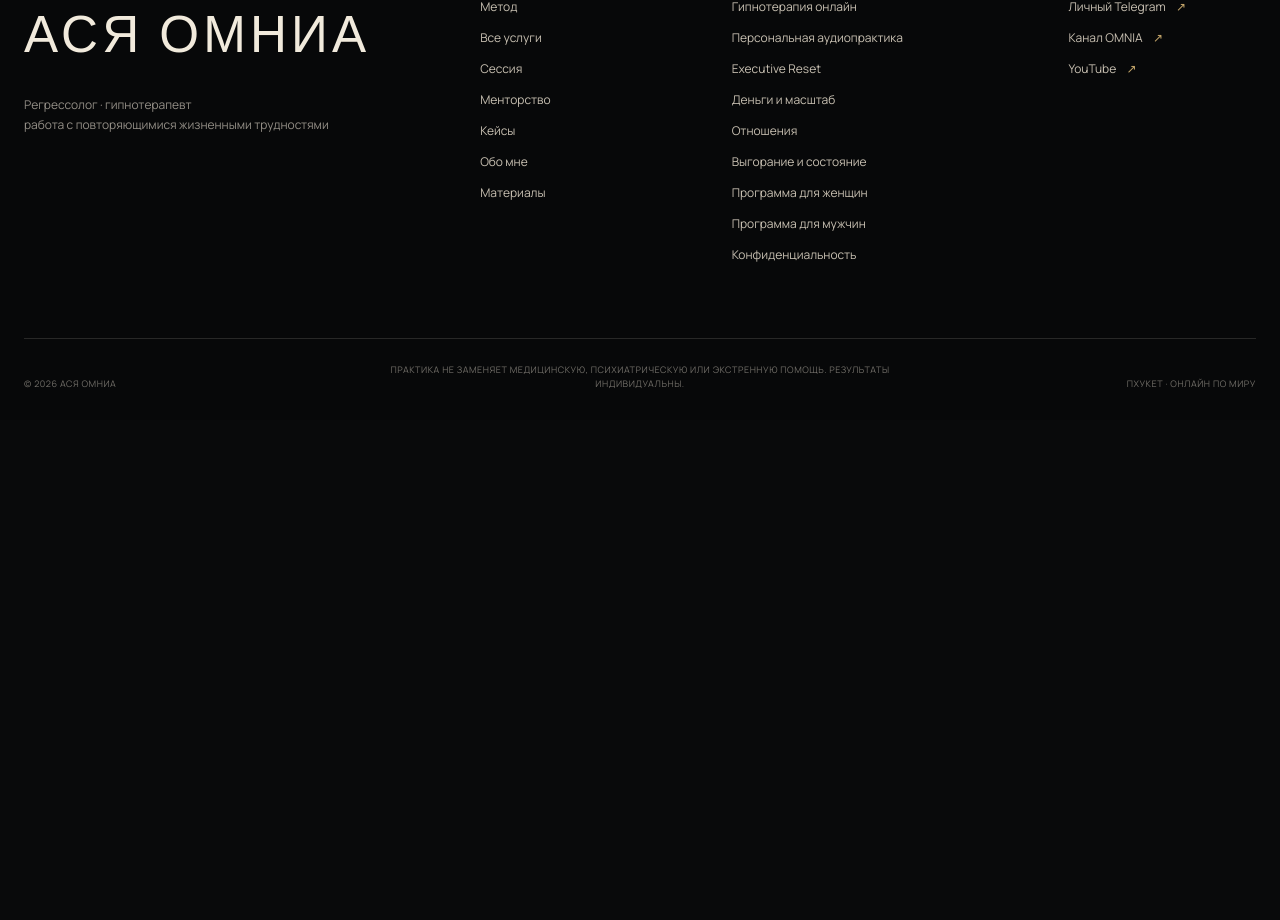
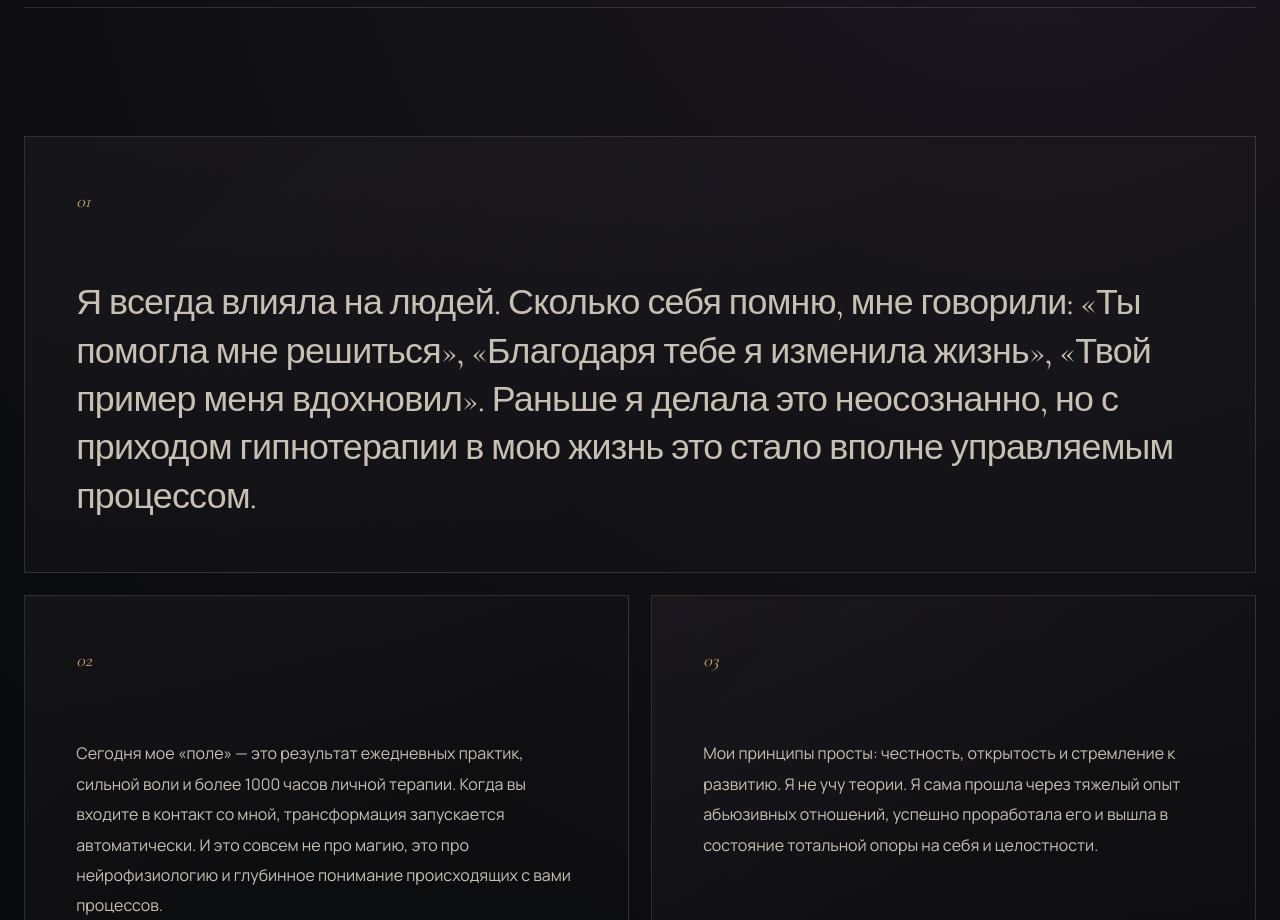
Before and after one commit to Jiniys05/asya-omnia, a Next.js app: page /about in a window 1280 px wide. Before the commit this address had no page. Shown: the part 896-1816 px from the top of the page. Before the commit the page ends 1316 px from the top, so only its background shows below. Built offline with nearby package versions, Linux system fonts and the light colour scheme.

Commit message:
Add about page

```diff
--- /dev/null
+++ b/app/about/page.tsx
@@ -0,0 +1,141 @@
+import type { Metadata } from "next";
+import { omniaMedia } from "../media";
+import { DetailPage } from "../site-components";
+
+export const dynamic = "force-static";
+
+export const metadata: Metadata = {
+  title: "Об Асе Омниа",
+  description:
+    "Ася Омниа — регрессолог и гипнотерапевт. Индивидуальная работа с повторяющимися трудностями, тревогой, отношениями и важными жизненными решениями.",
+  alternates: { canonical: "/about" },
+};
+
+export default function AboutPage() {
+  return (
+    <DetailPage
+      eyebrow="Об Асе Омниа"
+      canonicalPath="/about"
+      title="Ася Омниа."
+      italic="Я провожу людей в самое интересное место на Земле — в их бессознательное."
+      lead="То, что я делаю, давно вышло за рамки определений «гипнотерапевт» или «регрессолог». Я работаю с самой архитектурой вашей жизни — с вашим бессознательным на глубинном уровне, перестраивая нейронные связи, за счет чего вы начинаете иначе реагировать на жизненные ситуации и получаете совсем другое качество жизни."
+      image={omniaMedia.asyaPortrait}
+      imageAlt="Портрет Аси Омниа"
+      feature={
+        <section
+          className="about-narrative shell"
+          aria-label="История и подход Аси Омниа"
+        >
+          <div className="about-narrative-grid">
+            <article className="about-narrative-card about-narrative-wide about-narrative-intro">
+              <span>01</span>
+              <p>
+                Я всегда влияла на людей. Сколько себя помню, мне говорили: «Ты
+                помогла мне решиться», «Благодаря тебе я изменила жизнь», «Твой
+                пример меня вдохновил». Раньше я делала это неосознанно, но с
+                приходом гипнотерапии в мою жизнь это стало вполне управляемым
+                процессом.
+              </p>
+            </article>
+
+            <article className="about-narrative-card">
+              <span>02</span>
+              <p>
+                Сегодня мое «поле» — это результат ежедневных практик, сильной
+                воли и более 1000 часов личной терапии. Когда вы входите в контакт
+                со мной, трансформация запускается автоматически. И это совсем не
+                про магию, это про нейрофизиологию и глубинное понимание
+                происходящих с вами процессов.
+              </p>
+              <p>
+                Мне искренне нравится открывать людям другой мир. Тот, где можно
+                жить иначе, не через борьбу, а через удовольствие совсем другого
+                качества.
+              </p>
+            </article>
+
+            <article className="about-narrative-card">
+              <span>03</span>
+              <p>
+                Мои принципы просты: честность, открытость и стремление к
+                развитию. Я не учу теории. Я сама прошла через тяжелый опыт
+                абьюзивных отношений, успешно проработала его и вышла в состояние
+                тотальной опоры на себя и целостности.
+              </p>
+            </article>
+
+            <article className="about-narrative-card about-narrative-wide">
+              <span>04</span>
+              <p>
+                Один из важных аспектов моей миссии — возвращать людям их
+                настоящую ценность и самость.
+              </p>
+              <p>
+                Я помогаю вам прийти в точку, где вам по-настоящему хорошо с
+                собой.
+              </p>
+              <p>
+                Важнейшая тема в моей работе – отношения с собой. Когда вы в
+                гармонии с собой, цените, понимаете и слышите себя, делаете
+                ежедневные выборы в свою пользу, тогда и отношения с миром,
+                партнером, родными и окружением преображаются в невероятную,
+                потрясающую сторону.
+              </p>
+            </article>
+
+            <article className="about-narrative-card about-narrative-wide about-narrative-relationship">
+              <span>05</span>
+              <p>
+                Когда вы в контакте с собой, вы спокойно переносите тишину и не
+                ищете партнера, чтобы «заткнуть» внутреннюю нехватку. Только из
+                этой целостности вы начинаете выбирать не «побыстрее», а неспешно
+                и осознанно, и можете наконец выбрать достойного партнера. К вам
+                начинают притягиваться люди с совсем другим отношением. А если вы
+                в паре, но давно потеряли контакт, то после работы со мной в пару
+                возвращается понимание, забота, любовь, искра. Ваш дом больше не
+                является болотом или полем боя, а становится тем самым родным
+                гнездом, куда хочется возвращаться каждый день.
+              </p>
+            </article>
+
+            <article className="about-narrative-card about-narrative-wide about-narrative-conclusion">
+              <span>06</span>
+              <p>
+                Конечно, я работаю не только с темой отношений. Со мной можно
+                узнать предназначение, выйти на новый финансовый уровень,
+                наладить отношения с родными, и много чего еще. Каждый запрос
+                индивидуален.
+              </p>
+              <p>
+                Если вы готовы исследовать глубину своей системы и переписать
+                старые сценарии, жду вас в работу.
+              </p>
+            </article>
+          </div>
+        </section>
+      }
+      sections={[
+        {
+          number: "01",
+          title: "Увидеть всю картину",
+          body: "Более десяти лет работы с проектами научили Асю смотреть на ситуацию целиком: что повторяется, что всё запускает и с чего лучше начать. Так не приходится бесконечно обсуждать один и тот же конфликт, страх или выбор.",
+        },
+        {
+          number: "02",
+          title: "Личный опыт",
+          body: "За подходом — более 1000 часов собственной терапии. Поэтому в работе нет давления, стыда и обещаний «исправить вас». Есть внимательный разговор о том, что действительно происходит в вашей жизни.",
+        },
+        {
+          number: "03",
+          title: "Работа онлайн и очно",
+          body: "Более 600 часов работы с клиентами из 12+ стран. Ася живёт на Пхукете, работает онлайн по всему миру, а очные встречи возможны по договорённости.",
+        },
+        {
+          number: "04",
+          title: "Решения остаются за вами",
+          body: "Цель — не привязать вас к специалисту. Важно, чтобы после работы вам было проще понять себя, спокойно принимать решения и не искать каждый раз разрешения у других.",
+        },
+      ]}
+    />
+  );
+}
```
